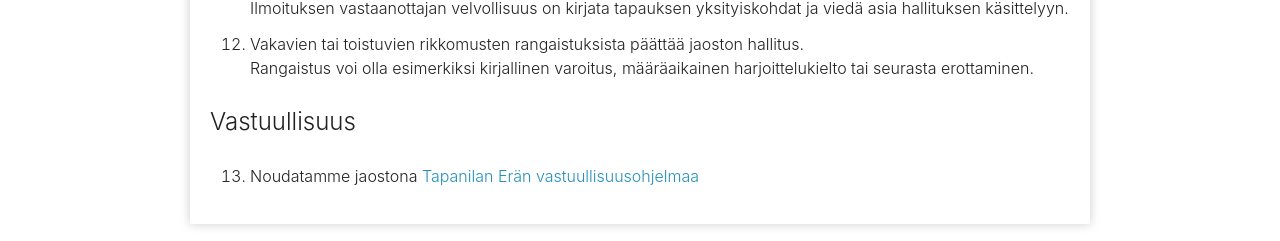
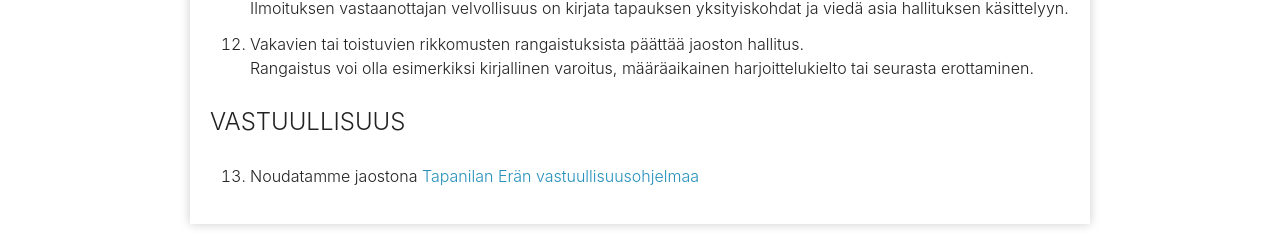
Before and after one commit to omahlama/eramiekkailu.fi, a Jekyll site: the page built from salisaannot/index.html, in a window 1280 px wide. Shown: the part 1904-2145 px from the top of the page. Built offline with Jekyll 4.4.1, drawn with Linux system fonts in a browser that asks for light colours; nearby versions of some CDN libraries.

Commit message:
Otsikko isolla

```diff
--- a/salisaannot/index.html
+++ b/salisaannot/index.html
@@ -65,7 +65,7 @@ Ilmoituksen vastaanottajan velvollisuus on kirjata tapauksen yksityiskohdat ja v
 Rangaistus voi olla esimerkiksi kirjallinen varoitus, määräaikainen harjoittelukielto tai seurasta erottaminen.
 </ol>
 
-<h3>Vastuullisuus</h3>
+<h3>VASTUULLISUUS</h3>
 <ol start="13">
 
 <li>Noudatamme jaostona <a href="https://tapanilanera.fi/fi/seura/vastuullisuusohjelma">Tapanilan Erän vastuullisuusohjelmaa</a></li>
```
